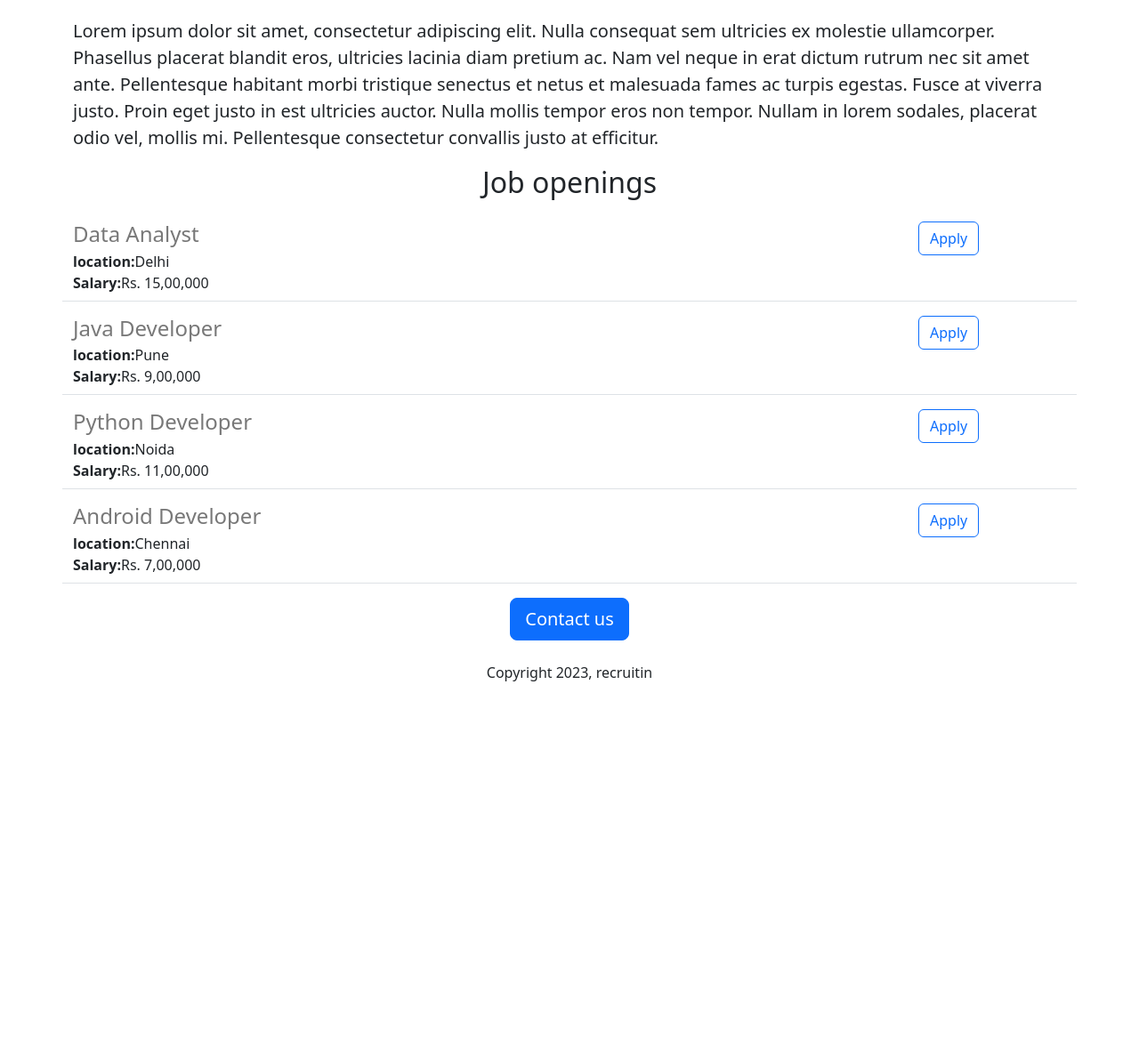
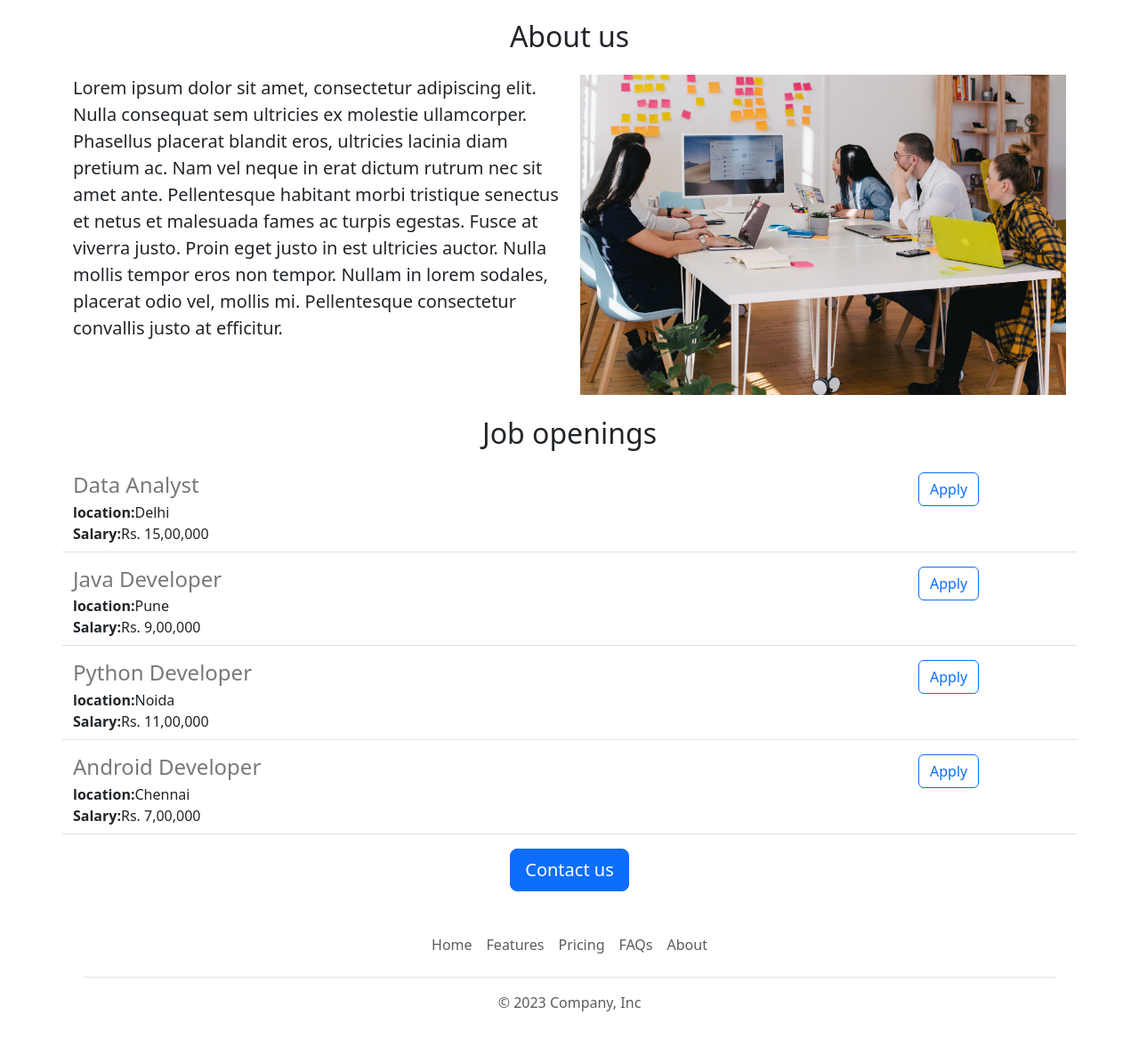
Before and after one commit to code-csaurav8/recruitin-careers-website, a Flask app: page / in a window 1280 px wide. Shown: the part 490-1685 px from the top of the page at 89% size. Before the commit the page ends 1256 px from the top, so only its background shows below. Run offline with Flask 3, Linux system fonts and the light colour scheme.

Commit message:
functional and aesthetic changes

```diff
--- /dev/null
+++ b/templates/footer.html
@@ -0,0 +1,12 @@
+<div class="container">
+  <footer class="py-3 my-4">
+    <ul class="nav justify-content-center border-bottom pb-3 mb-3">
+      <li class="nav-item"><a href="#" class="nav-link px-2 text-body-secondary">Home</a></li>
+      <li class="nav-item"><a href="#" class="nav-link px-2 text-body-secondary">Features</a></li>
+      <li class="nav-item"><a href="#" class="nav-link px-2 text-body-secondary">Pricing</a></li>
+      <li class="nav-item"><a href="#" class="nav-link px-2 text-body-secondary">FAQs</a></li>
+      <li class="nav-item"><a href="#" class="nav-link px-2 text-body-secondary">About</a></li>
+    </ul>
+    <p class="text-center text-body-secondary">&copy; 2023 Company, Inc</p>
+  </footer>
+</div>
--- a/templates/home.html
+++ b/templates/home.html
@@ -11,17 +11,26 @@
   <style>
     #banner{
       height: 360px;
-      object: fit cover;
+      object-fit: cover;
       width:100%;
+      margin-bottom: 16px;
     }
   </style>
   <body>
-
+    {% include 'navbar.html' %}
+    <img class="img-fluid" id = "banner" src="https://recruitin-careers-website--code-csaurav8.repl.co/static/banner.jpg">
     <div class="container">
       <h1 class="text-center mt-2 mb-4">{{title}}</h1>
-    <img class="img-fluid" id = "banner" src="https://recruitin-careers-website--code-csaurav8.repl.co/static/banner.jpg">
     <h2 class="text-center mt-2 mb-4">About us</h2>
+      <div class="row">
+      <div class="col-md-6">
+
   <p class="lead">Lorem ipsum dolor sit amet, consectetur adipiscing elit. Nulla consequat sem ultricies ex molestie ullamcorper. Phasellus placerat blandit eros, ultricies lacinia diam pretium ac. Nam vel neque in erat dictum rutrum nec sit amet ante. Pellentesque habitant morbi tristique senectus et netus et malesuada fames ac turpis egestas. Fusce at viverra justo. Proin eget justo in est ultricies auctor. Nulla mollis tempor eros non tempor. Nullam in lorem sodales, placerat odio vel, mollis mi. Pellentesque consectetur convallis justo at efficitur.</p>
+      </div>
+        <div class="d-none d-md-block col-md-6" style="margin-bottom: 16px">
+          <img src="/static/picAside.jpg" style="height: 360px; width:100%; object-fit:cover">
+        </div>
+    </div>
 
   <h2 class="text-center mt-2 mb-4">Job openings</h2>
   <p>
@@ -32,10 +41,9 @@
     {% endfor %}
   <p>
   <div class="text-center">
-  <button type="button" class="btn btn-primary btn-lg"> Contact us</button>
-    <p class = "mt-4">Copyright 2023, recruitin</p>
+  <a href="mailto:code.csaurav8@gmail.com?subject=Question%20about%20job%20openings&body=My%20Name%3A%20%3Cyour%20name%20here%3E%0D%0AMy%20Question%3A%20%3Center%20your%20question%20here%3E%0D%0A" type="button" class="btn btn-primary btn-lg"> Contact us</a>
     </div>
-
+    {% include 'footer.html' %}
   </body>
 
 </html>
--- a/templates/jobitem.html
+++ b/templates/jobitem.html
@@ -14,6 +14,6 @@
     {% endif %}
   </div>
   <div class="col-2">
-  <button type="button" class="btn btn-outline-primary">Apply</button>
+  <a href="mailto:code.csaurav8@gmail.com?subject=Application%20for%20{{job['title']}}&body=My%20Name%3A%20%3Cyour%20name%20here%3E%0D%0AMy%20Resume%3A%20%3Cyour%20resume%20link%20or%20attach%20pdf%20in%20email%3E%0D%0AContact%20details%3A%20%3Cyour%20contact%20details%20here%3E" type="button" class="btn btn-outline-primary">Apply</a>
    </div>
 </div>
--- /dev/null
+++ b/templates/navbar.html
@@ -0,0 +1,12 @@
+<nav class="navbar bg-body-tertiary shadow-sm fixed-top ">
+  <div class="container-fluid">
+    <a class="navbar-brand" href="#">
+      <img src="/static/logo.png" alt="Logo" width="30" height="24" class="d-inline-block align-text-top">
+      Recruitin
+    </a>
+  </div>
+</nav>
+
+<div style="height: 56px">
+
+</div>
```
Also changed, not shown: static/logo.png (added), static/picAside.jpg (added).
